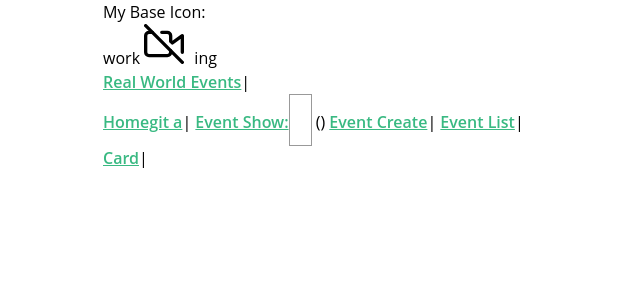
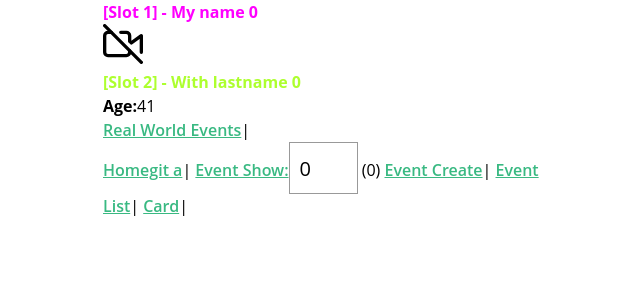
Before and after one commit to jhuerta/VueTraining_VueMastery, a Vue app in the folder real-world-vue/: page / in a window 1280 px wide. Shown: the top 300 px of the page, without its empty margins (307-947 px from the left). Built offline with nearby package versions, Linux system fonts and the light colour scheme.

Commit message:
Finished with lesson 8 (Slots)

```diff
--- a/real-world-vue/src/components/BaseIcon.vue
+++ b/real-world-vue/src/components/BaseIcon.vue
@@ -1,10 +1,18 @@
 <template>
   <div class="icon-wrapper">
-    work
+    <div>
+      <slot name="name_text"></slot>
+    </div>
     <svg class="icon" :width="width" :height="height">
       <use v-bind="{'xlink:href':'/feather-sprite.svg#'+name}"></use>
     </svg>
-    ing
+    <div>
+      <slot name="lastname_text"></slot>
+    </div>
+    <div>
+      <b>Age:</b>
+      <slot name="age_text">41</slot>
+    </div>
   </div>
 </template>
 
--- a/real-world-vue/src/views/NavBar.vue
+++ b/real-world-vue/src/views/NavBar.vue
@@ -1,14 +1,19 @@
 <template>
   <div id="nav">
     <div>
-      My Base Icon:
-      <bIcon name="video-off" width="40" height="40"/>
+      <bIcon name="video-off" width="40" height="40">
+        <b slot="name_text" class="icon-name">[Slot 1] - My name {{showid}}</b>
+        <template slot="lastname_text">
+          <b class="icon-lastname">[Slot 2] - With lastname {{showid}}</b>
+        </template>
+        <!-- <b slot="age_text">4</b> -->
+      </bIcon>
     </div>
     <router-link to="/" class="brand">Real World Events</router-link>|
     <nav>
       <router-link to="/">Homegit a</router-link>|
       <router-link :to="{name:'eventshow', params: {showid: showid}}">Event Show:</router-link>
-      <input style="width:5%" type="number" v-model="showid">
+      <input style="width:15%" type="number" v-model="showid">
       ({{showid}})
       <router-link :to="{name:'eventcreate'}">Event Create</router-link>|
       <router-link :to="{name:'eventlist'}">Event List</router-link>|
@@ -20,8 +25,21 @@
 <script lang="ts">
 import Vue from 'vue'
 
-export default Vue.extend({})
+export default Vue.extend({
+  data() {
+    return {
+      showid: 0
+    }
+  }
+})
 </script>
 
 <style scoped>
+.icon-name {
+  color: fuchsia;
+}
+
+.icon-lastname {
+  color: greenyellow;
+}
 </style>
```
